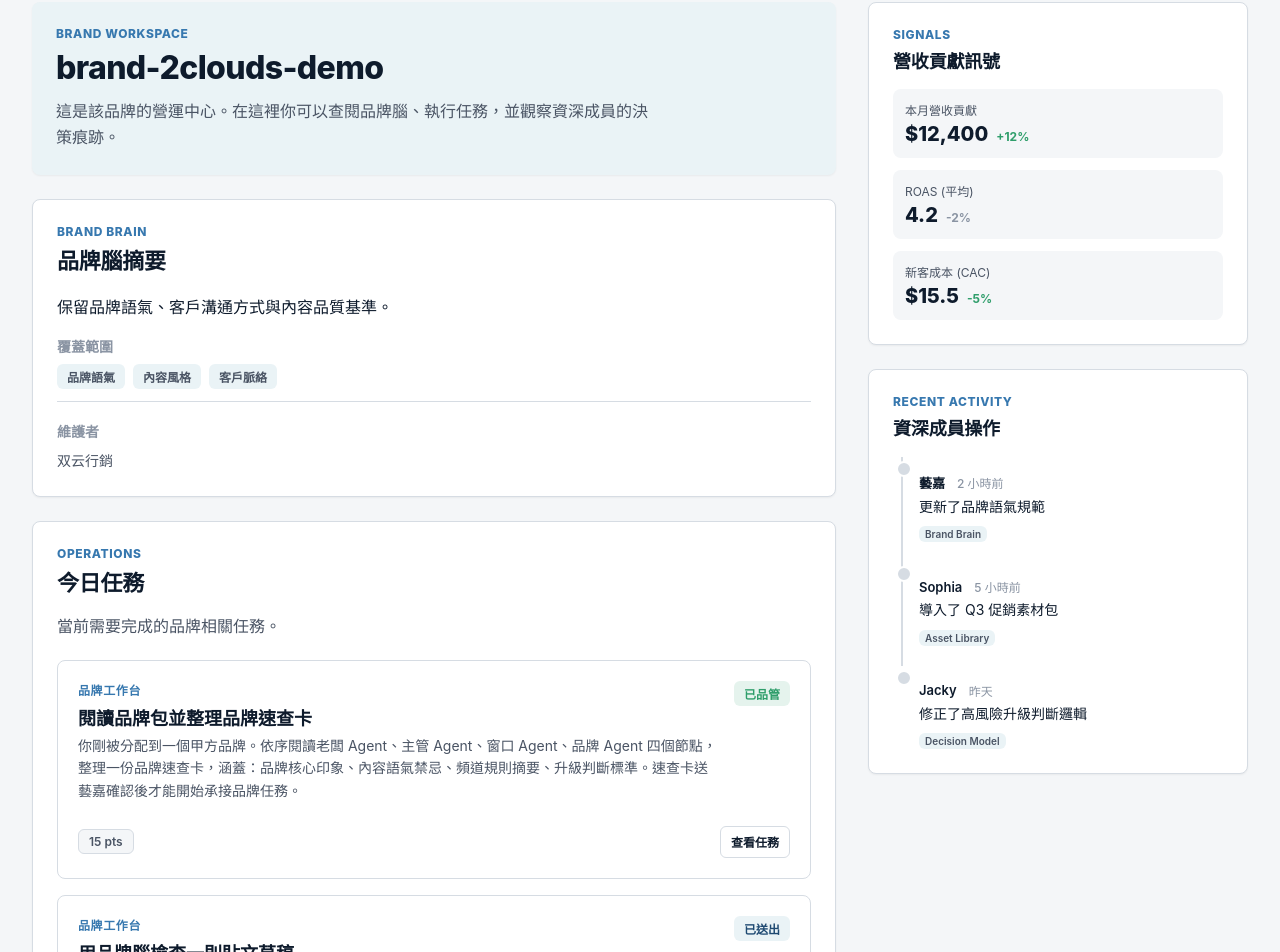
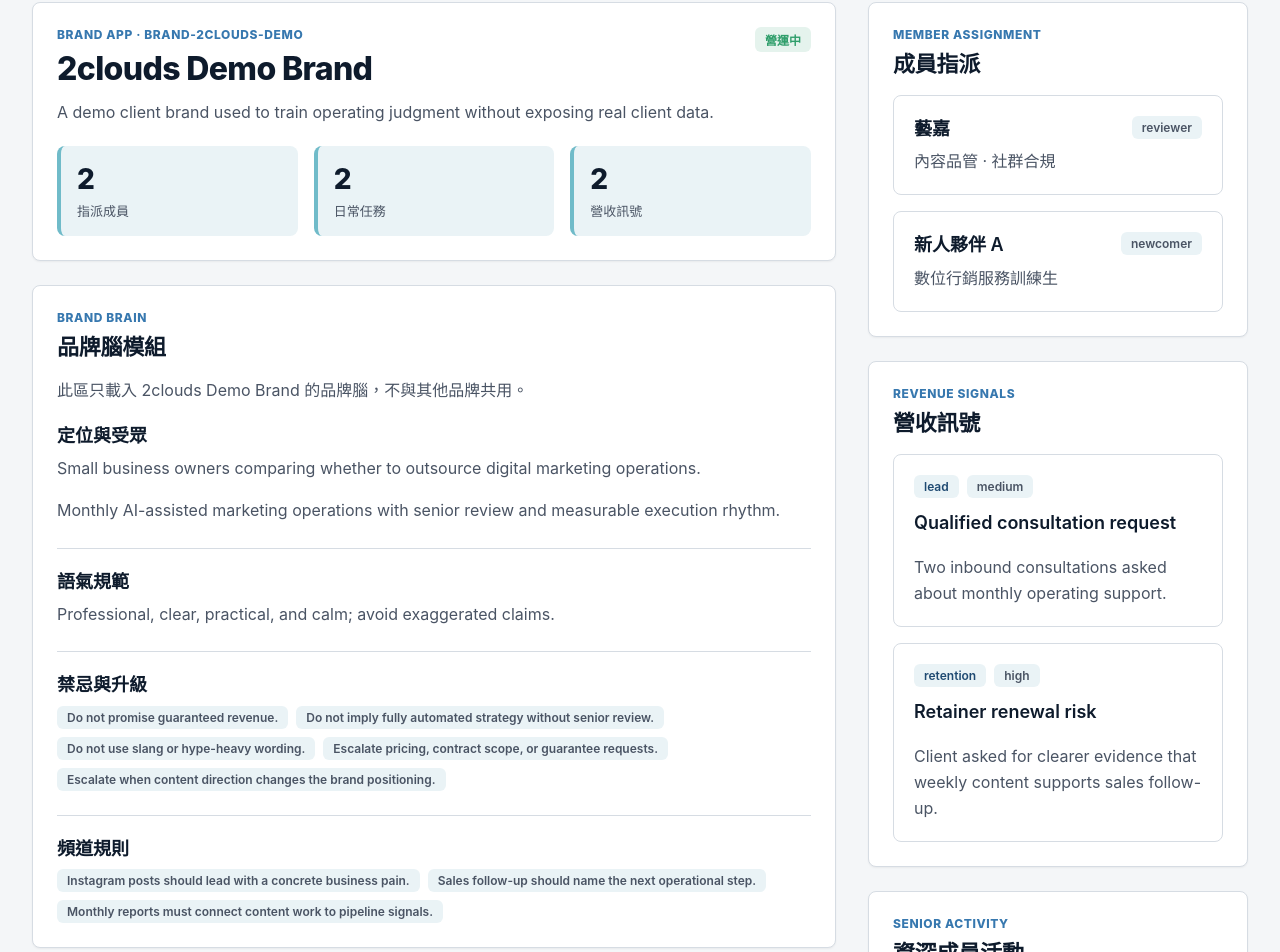
Before and after one commit to gjj22622/2clouds-agents, a Next.js app: page /brands/brand-2clouds-demo in a window 1280 px wide. Shown: the part 94-1046 px from the top of the page. Built offline with nearby package versions, Linux system fonts and the light colour scheme.

Commit message:
Build brand workspace command center

```diff
--- a/src/app/api/brands/[brandId]/operating-context/route.ts
+++ b/src/app/api/brands/[brandId]/operating-context/route.ts
@@ -4,6 +4,8 @@
   brandTasks,
   clientBrands,
   revenueSignals,
+  currentUser,
+  reviewerUser,
   seniorMemberActivities,
 } from "@/lib/seed";
 import { buildBrandOperatingContext } from "@/lib/brands";
@@ -23,6 +25,7 @@
         brandTasks,
         revenueSignals,
         seniorMemberActivities,
+        users: [currentUser, reviewerUser],
       }),
     );
   } catch (error) {
--- a/src/app/brands/[id]/page.tsx
+++ b/src/app/brands/[id]/page.tsx
@@ -1,5 +1,36 @@
-import { brains, trainingTasks, taskAssignments, reviewerUser } from "@/lib/seed";
-import { TaskCard } from "@/components/TaskCard";
+import { notFound } from "next/navigation";
+import {
+  buildBrandOperatingContext,
+  getRevenueSignalsForBrandTask,
+} from "@/lib/brands";
+import {
+  brandBrains,
+  brandTasks,
+  clientBrands,
+  currentUser,
+  revenueSignals,
+  reviewerUser,
+  seniorMemberActivities,
+} from "@/lib/seed";
+
+const users = [currentUser, reviewerUser];
+
+const stageLabels = {
+  onboarding: "導入中",
+  active: "營運中",
+  paused: "暫停",
+};
+
+const taskStatusLabels = {
+  queued: "排程中",
+  in_progress: "進行中",
+  reviewing: "待審",
+  done: "完成",
+};
+
+function userName(userId: string) {
+  return users.find((user) => user.id === userId)?.name ?? userId;
+}
 
 export default async function BrandDetailPage({
   params,
@@ -8,76 +39,92 @@
 }) {
   const { id } = await params;
 
-  // Use the existing brand brain from seed
-  const brandBrain = brains.find((b) => b.type === "brand")!;
-
-  // Mock signals and recent actions
-  const revenueSignals = [
-    { label: "本月營收貢獻", value: "$12,400", trend: "+12%", type: "positive" },
-    { label: "ROAS (平均)", value: "4.2", trend: "-2%", type: "neutral" },
-    { label: "新客成本 (CAC)", value: "$15.5", trend: "-5%", type: "positive" },
-  ];
-
-  const recentActions = [
-    {
-      id: "a1",
-      user: reviewerUser.name,
-      action: "更新了品牌語氣規範",
-      time: "2 小時前",
-      target: "Brand Brain",
-    },
-    {
-      id: "a2",
-      user: "Sophia",
-      action: "導入了 Q3 促銷素材包",
-      time: "5 小時前",
-      target: "Asset Library",
-    },
-    {
-      id: "a3",
-      user: "Jacky",
-      action: "修正了高風險升級判斷邏輯",
-      time: "昨天",
-      target: "Decision Model",
-    },
-  ];
-
-  // Get some tasks to show as "Today's Tasks"
-  const brandTasks = trainingTasks.slice(1, 4);
+  let context;
+  try {
+    context = buildBrandOperatingContext({
+      brandId: id,
+      brands: clientBrands,
+      brandBrains,
+      brandTasks,
+      revenueSignals,
+      seniorMemberActivities,
+      users,
+    });
+  } catch {
+    notFound();
+  }
 
   return (
     <div className="page-grid">
       <div className="stack">
-        <header className="section" style={{ background: "var(--sy-cloud)", border: "none" }}>
-          <div className="eyebrow">Brand Workspace</div>
-          <h1>{id === "demo-brand" ? "双云行銷 (Demo)" : id}</h1>
-          <p style={{ maxWidth: "600px" }}>
-            這是該品牌的營運中心。在這裡你可以查閱品牌腦、執行任務，並觀察資深成員的決策痕跡。
-          </p>
+        <header className="section">
+          <div className="section-header">
+            <div>
+              <div className="eyebrow">Brand App · {context.brand.id}</div>
+              <h1>{context.brand.name}</h1>
+              <p>{context.brand.positioning}</p>
+            </div>
+            <span className="badge reviewed">
+              {stageLabels[context.brand.operatingStage]}
+            </span>
+          </div>
+
+          <div className="metric-grid">
+            <div className="metric">
+              <span className="metric-value">{context.assignedMembers.length}</span>
+              <span className="metric-label">指派成員</span>
+            </div>
+            <div className="metric">
+              <span className="metric-value">{context.tasks.length}</span>
+              <span className="metric-label">日常任務</span>
+            </div>
+            <div className="metric">
+              <span className="metric-value">{context.revenueSignals.length}</span>
+              <span className="metric-label">營收訊號</span>
+            </div>
+          </div>
         </header>
 
         <section className="section">
           <div className="section-header">
             <div>
               <div className="eyebrow">Brand Brain</div>
-              <h2>品牌腦摘要</h2>
+              <h2>品牌腦模組</h2>
+              <p>此區只載入 {context.brand.name} 的品牌腦，不與其他品牌共用。</p>
             </div>
           </div>
-          <p style={{ marginBottom: "16px", color: "var(--sy-ink)", fontWeight: 500 }}>
-            {brandBrain.summary}
-          </p>
-          <div className="stack" style={{ gap: "12px" }}>
+
+          <div className="stack">
             <div className="decision-block">
-              <h3 style={{ fontSize: "14px", color: "var(--sy-gray)", textTransform: "uppercase" }}>覆蓋範圍</h3>
+              <h3>定位與受眾</h3>
+              <p>{context.brain.audience}</p>
+              <p>{context.brain.offer}</p>
+            </div>
+            <div className="decision-block">
+              <h3>語氣規範</h3>
+              <p>{context.brain.voice}</p>
+            </div>
+            <div className="decision-block">
+              <h3>禁忌與升級</h3>
               <div className="meta-row">
-                {brandBrain.coverage.map((c) => (
-                  <span className="badge" key={c}>{c}</span>
-                ))}
+                {[...context.brain.taboos, ...context.brain.escalationRules].map(
+                  (rule) => (
+                    <span className="badge" key={rule}>
+                      {rule}
+                    </span>
+                  ),
+                )}
               </div>
             </div>
             <div className="decision-block">
-              <h3 style={{ fontSize: "14px", color: "var(--sy-gray)", textTransform: "uppercase" }}>維護者</h3>
-              <p style={{ fontSize: "14px" }}>{brandBrain.owner}</p>
+              <h3>頻道規則</h3>
+              <div className="meta-row">
+                {context.brain.channelRules.map((rule) => (
+                  <span className="badge" key={rule}>
+                    {rule}
+                  </span>
+                ))}
+              </div>
             </div>
           </div>
         </section>
@@ -85,25 +132,44 @@
         <section className="section">
           <header className="section-header">
             <div>
-              <div className="eyebrow">Operations</div>
-              <h2>今日任務</h2>
-              <p>當前需要完成的品牌相關任務。</p>
+              <div className="eyebrow">Daily Tasks</div>
+              <h2>日常任務</h2>
+              <p>任務、營收訊號與資深成員活動都以 brandId 綁定。</p>
             </div>
           </header>
           <div className="card-list">
-            {brandTasks.map((task) => {
-              const assignment = taskAssignments.find(a => a.taskId === task.id) || {
-                id: `temp-${task.id}`,
-                taskId: task.id,
-                userId: "user-newcomer-01",
-                status: "not_started" as const
-              };
+            {context.tasks.map((task) => {
+              const linkedSignals = getRevenueSignalsForBrandTask({
+                task,
+                revenueSignals: context.revenueSignals,
+              });
+              const linkedActivities = context.seniorMemberActivities.filter(
+                (activity) => task.seniorMemberActivityIds.includes(activity.id),
+              );
+
               return (
-                <TaskCard
-                  assignment={assignment}
-                  key={task.id}
-                  task={task}
-                />
+                <article className="task-card" key={task.id}>
+                  <div className="section-header" style={{ marginBottom: 0 }}>
+                    <div>
+                      <div className="eyebrow">Owner · {userName(task.ownerUserId)}</div>
+                      <h3>{task.title}</h3>
+                    </div>
+                    <span className="badge">{taskStatusLabels[task.status]}</span>
+                  </div>
+                  <p>{task.expectedOutcome}</p>
+                  <div className="meta-row">
+                    {linkedSignals.map((signal) => (
+                      <span className="badge submitted" key={signal.id}>
+                        {signal.label}
+                      </span>
+                    ))}
+                    {linkedActivities.map((activity) => (
+                      <span className="badge" key={activity.id}>
+                        {activity.activityType}: {userName(activity.userId)}
+                      </span>
+                    ))}
+                  </div>
+                </article>
               );
             })}
           </div>
@@ -112,17 +178,17 @@
 
       <aside className="stack">
         <section className="section">
-          <div className="eyebrow">Signals</div>
-          <h2 style={{ fontSize: "18px" }}>營收貢獻訊號</h2>
-          <div className="stack" style={{ gap: "12px", marginTop: "16px" }}>
-            {revenueSignals.map((signal) => (
-              <div key={signal.label} style={{ padding: "12px", background: "var(--sy-paper)", borderRadius: "var(--radius)" }}>
-                <div style={{ fontSize: "12px", color: "var(--text-muted)" }}>{signal.label}</div>
-                <div style={{ display: "flex", alignItems: "baseline", gap: "8px", marginTop: "4px" }}>
-                  <span style={{ fontSize: "20px", fontWeight: 800 }}>{signal.value}</span>
-                  <span style={{ fontSize: "12px", fontWeight: 700, color: signal.type === "positive" ? "var(--success)" : "var(--sy-gray)" }}>
-                    {signal.trend}
-                  </span>
+          <div className="eyebrow">Member Assignment</div>
+          <h2>成員指派</h2>
+          <div className="card-list">
+            {context.assignedMembers.map((member) => (
+              <div className="brain-card" key={member.id}>
+                <div className="section-header" style={{ marginBottom: 0 }}>
+                  <div>
+                    <h3>{member.name}</h3>
+                    <p>{member.title}</p>
+                  </div>
+                  <span className="badge">{member.role}</span>
                 </div>
               </div>
             ))}
@@ -130,18 +196,44 @@
         </section>
 
         <section className="section">
-          <div className="eyebrow">Recent Activity</div>
-          <h2 style={{ fontSize: "18px" }}>資深成員操作</h2>
-          <div className="trace-list" style={{ marginTop: "16px" }}>
-            {recentActions.map((action, index) => (
-              <div className="trace-row" key={action.id} style={{ paddingBottom: index === recentActions.length - 1 ? 0 : "20px" }}>
+          <div className="eyebrow">Revenue Signals</div>
+          <h2>營收訊號</h2>
+          <div className="card-list">
+            {context.revenueSignals.map((signal) => (
+              <div className="brain-card" key={signal.id}>
+                <div className="meta-row">
+                  <span className="badge submitted">{signal.type}</span>
+                  <span className="badge">{signal.confidence}</span>
+                </div>
+                <h3>{signal.label}</h3>
+                <p>{signal.value}</p>
+              </div>
+            ))}
+          </div>
+        </section>
+
+        <section className="section">
+          <div className="eyebrow">Senior Activity</div>
+          <h2>資深成員活動</h2>
+          <div className="trace-list">
+            {context.seniorMemberActivities.map((activity) => (
+              <div className="trace-row active" key={activity.id}>
                 <div className="trace-content">
                   <div className="trace-meta">
-                    <span className="trace-label" style={{ fontSize: "13px" }}>{action.user}</span>
-                    <time className="trace-time">{action.time}</time>
+                    <span className="trace-label">{userName(activity.userId)}</span>
+                    <time className="trace-time">
+                      {new Date(activity.createdAt).toLocaleString("zh-TW", {
+                        month: "short",
+                        day: "numeric",
+                        hour: "2-digit",
+                        minute: "2-digit",
+                      })}
+                    </time>
                   </div>
-                  <p style={{ fontSize: "14px", color: "var(--sy-ink)", marginBottom: 4 }}>{action.action}</p>
-                  <span className="badge" style={{ fontSize: "10px", padding: "2px 6px", width: "fit-content" }}>{action.target}</span>
+                  <p>{activity.summary}</p>
+                  <span className="badge" style={{ width: "fit-content" }}>
+                    {activity.activityType}
+                  </span>
                 </div>
               </div>
             ))}
--- a/src/components/Navigation.tsx
+++ b/src/components/Navigation.tsx
@@ -6,6 +6,7 @@
 const navItems = [
   { href: "/", label: "Cockpit" },
   { href: "/training/tasks", label: "Training Tasks" },
+  { href: "/brands", label: "Brands" },
   { href: "/brains", label: "Brains" },
   { href: "/knowledge-graph", label: "Knowledge Graph" },
 ];
--- a/src/lib/brands.ts
+++ b/src/lib/brands.ts
@@ -5,6 +5,7 @@
   ClientBrand,
   RevenueSignal,
   SeniorMemberActivity,
+  User,
 } from "./domain";
 
 export function buildBrandOperatingContext(params: {
@@ -14,6 +15,7 @@
   brandTasks: BrandTask[];
   revenueSignals: RevenueSignal[];
   seniorMemberActivities: SeniorMemberActivity[];
+  users: User[];
 }): BrandOperatingContext {
   const brand = params.brands.find((candidate) => candidate.id === params.brandId);
 
@@ -32,6 +34,10 @@
   return {
     brand,
     brain,
+    assignedMembers: brand.assignedMemberIds.flatMap((memberId) => {
+      const user = params.users.find((candidate) => candidate.id === memberId);
+      return user ? [user] : [];
+    }),
     tasks: params.brandTasks.filter((task) => task.brandId === brand.id),
     revenueSignals: params.revenueSignals.filter(
       (signal) => signal.brandId === brand.id,
--- a/src/lib/domain.ts
+++ b/src/lib/domain.ts
@@ -105,6 +105,7 @@
   name: string;
   industry: string;
   ownerUserId: string;
+  assignedMemberIds: string[];
   operatingStage: "onboarding" | "active" | "paused";
   positioning: string;
   primaryGoal: string;
@@ -158,6 +159,7 @@
 export type BrandOperatingContext = {
   brand: ClientBrand;
   brain: BrandBrain;
+  assignedMembers: User[];
   tasks: BrandTask[];
   revenueSignals: RevenueSignal[];
   seniorMemberActivities: SeniorMemberActivity[];
--- a/src/lib/seed.ts
+++ b/src/lib/seed.ts
@@ -68,6 +68,7 @@
     name: "2clouds Demo Brand",
     industry: "professional services",
     ownerUserId: reviewerUser.id,
+    assignedMemberIds: [reviewerUser.id, currentUser.id],
     operatingStage: "active",
     positioning: "A demo client brand used to train operating judgment without exposing real client data.",
     primaryGoal: "Turn qualified consultations into retained monthly service clients.",
```
Also changed, not shown: src/app/brands/page.tsx (+95 -33 lines), 1 other file (tests, documents, lock files or other folders).
